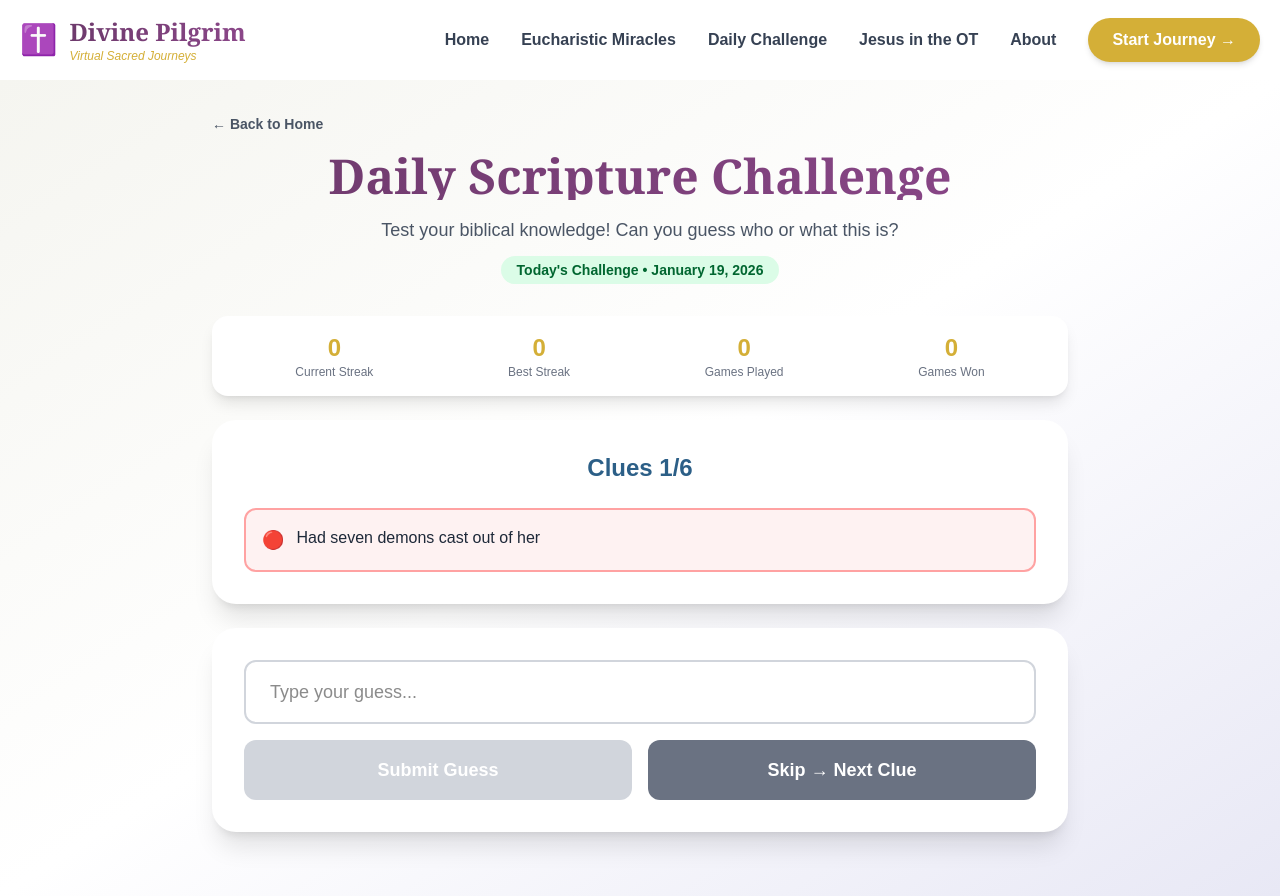
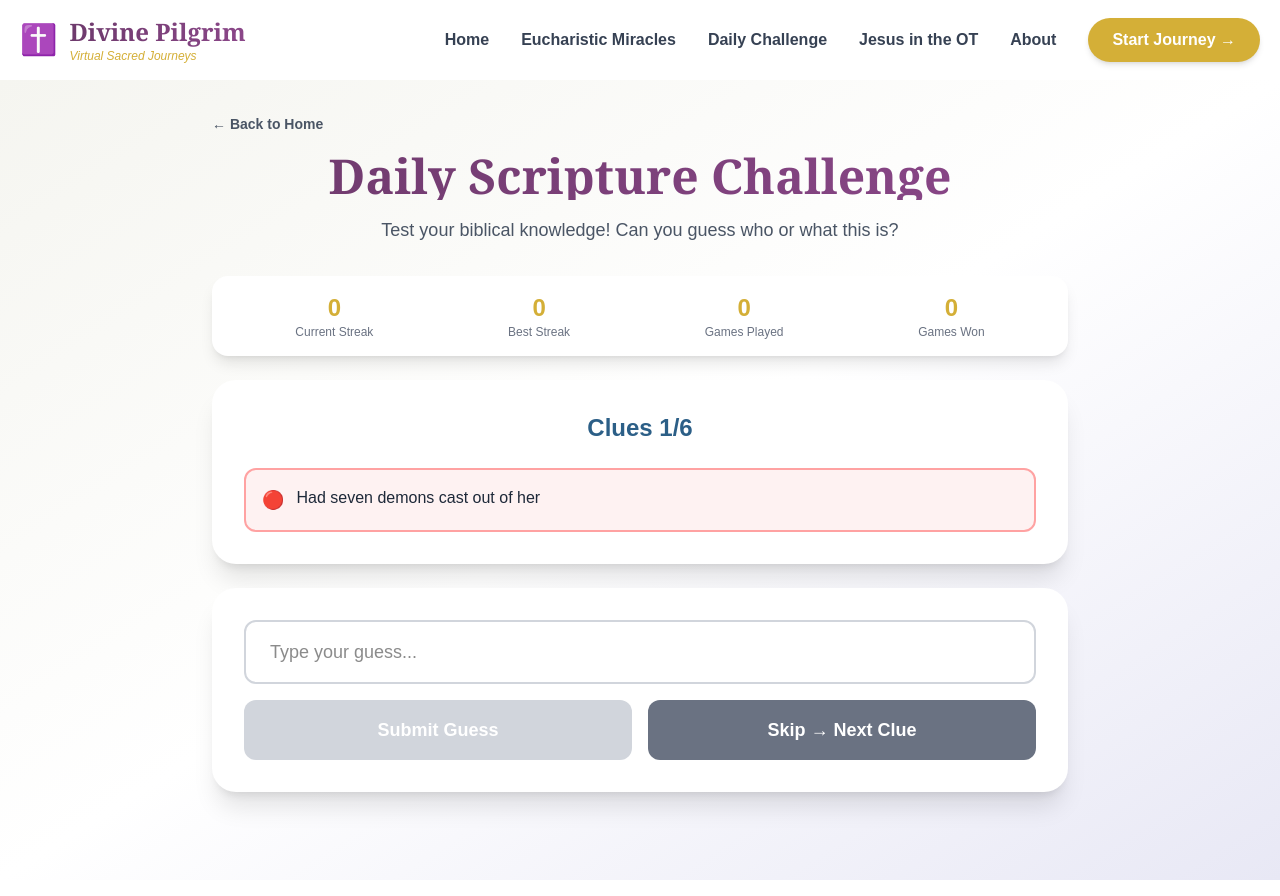
Before and after one commit to djcastelino/viasancta, a Next.js app: page /challenge in a window 1280 px wide. Built offline with nearby package versions, Linux system fonts and the light colour scheme.

Commit message:
🔥 Remove hardcoded date display from Daily Challenge
Remove date badges to keep UI clean and year-agnostic. Archive button functionality remains unchanged.

Co-Authored-By: Claude Sonnet 4.5 <noreply@anthropic.com>

```diff
--- a/app/challenge/page.tsx
+++ b/app/challenge/page.tsx
@@ -609,20 +609,6 @@ export default function ChallengePage() {
           <p className="text-gray-600 text-lg">
             Test your biblical knowledge! Can you guess who or what this is?
           </p>
-          {/* Show which challenge date */}
-          {gameState && (
-            <div className="mt-3">
-              {gameState.challengeDate === new Date().toISOString().split('T')[0] ? (
-                <span className="inline-block bg-green-100 text-green-800 px-4 py-1 rounded-full text-sm font-semibold">
-                  Today&apos;s Challenge • {new Date().toLocaleDateString('en-US', { month: 'long', day: 'numeric', year: 'numeric' })}
-                </span>
-              ) : (
-                <span className="inline-block bg-amber-100 text-amber-800 px-4 py-1 rounded-full text-sm font-semibold">
-                  Yesterday&apos;s Challenge • {new Date(gameState.challengeDate).toLocaleDateString('en-US', { month: 'long', day: 'numeric', year: 'numeric' })}
-                </span>
-              )}
-            </div>
-          )}
         </div>
 
         {/* Stats Bar */}
```
